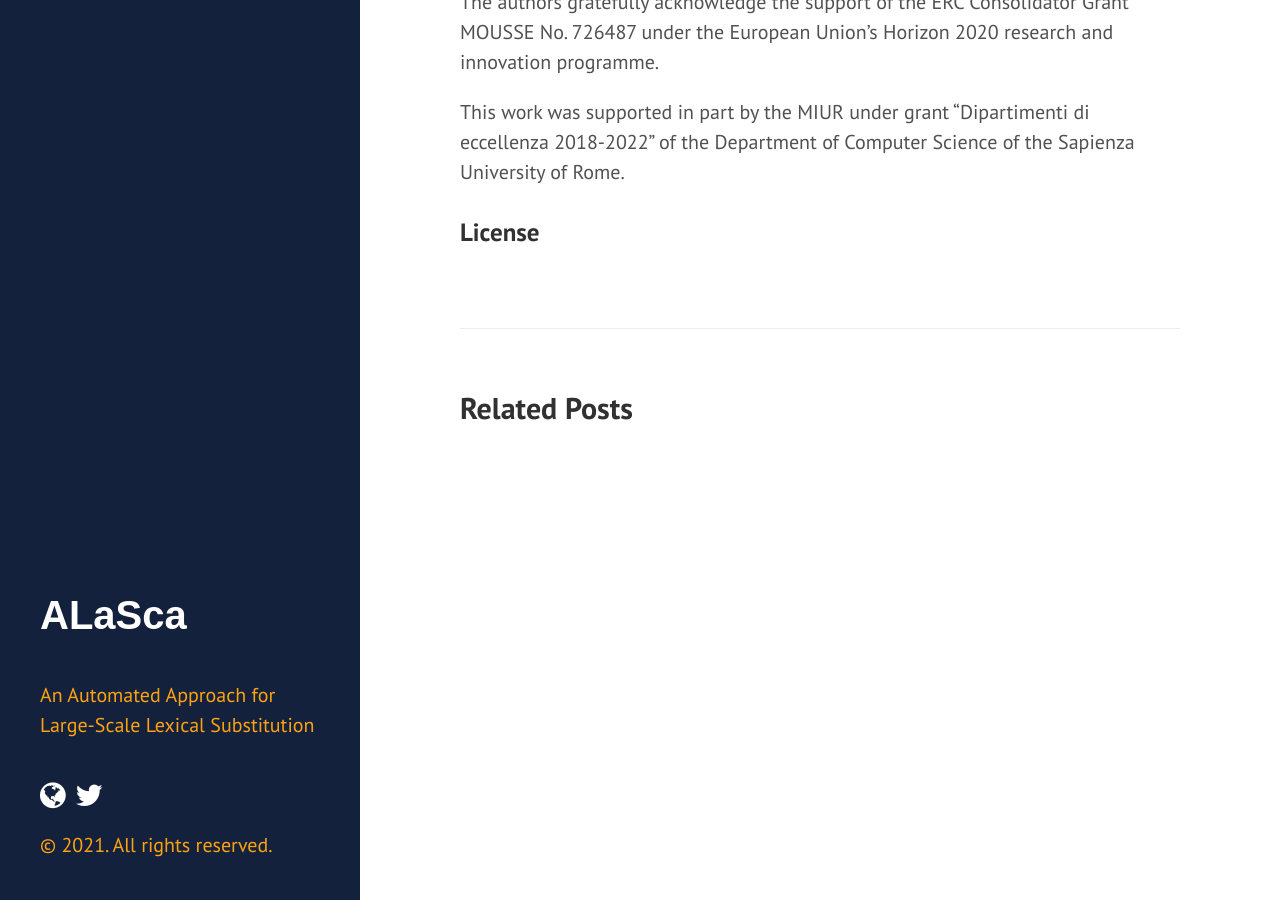
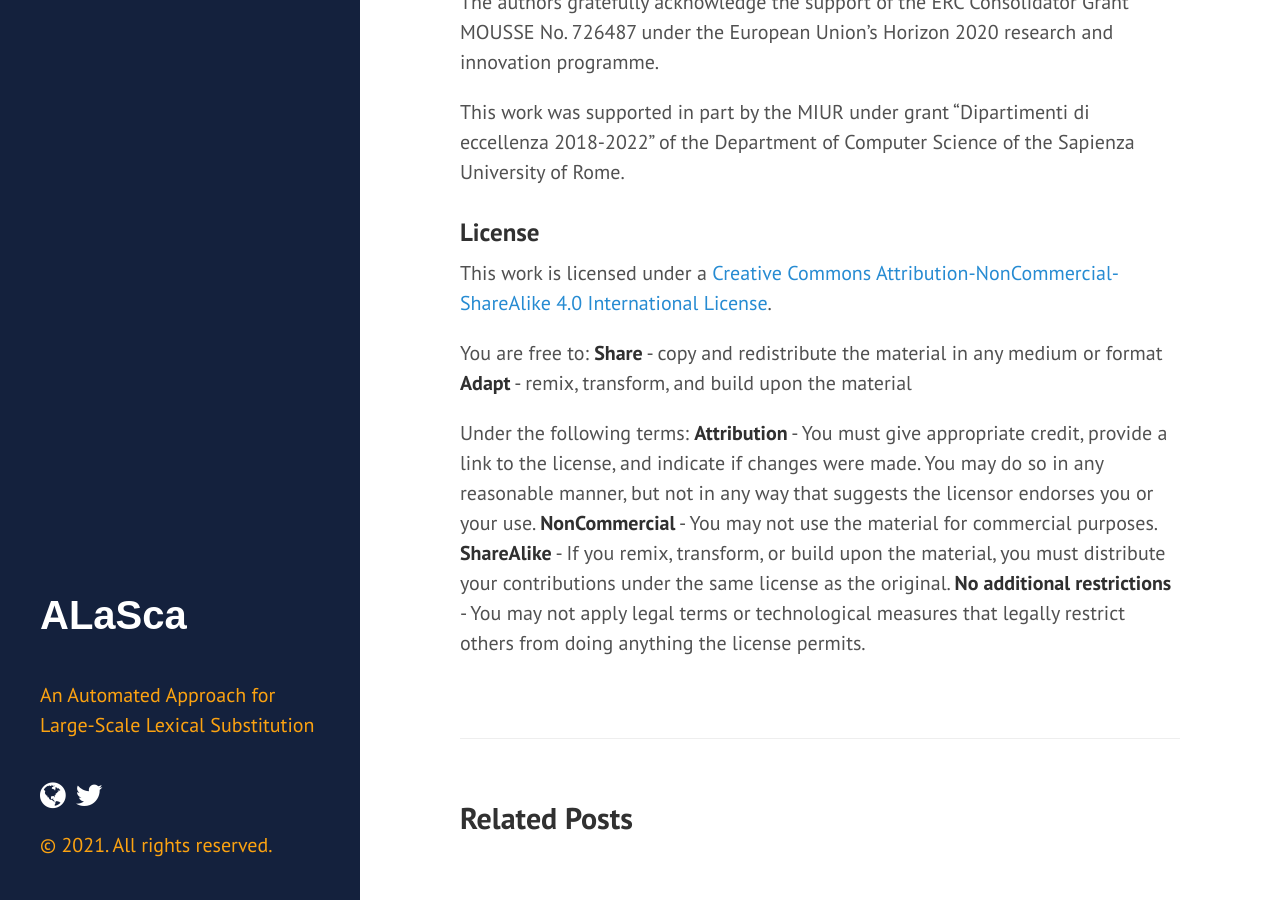
Before and after one commit to caterinaLacerra/ALaSca, a Jekyll site: the page built from docs/_posts/2021-05-24-datasets.md, in a window 1280 px wide and 900 px high, scrolled down 1132 px. Built offline with Jekyll 4.4.1, drawn with Linux system fonts in a browser that asks for light colours.

Commit message:
Update 2021-05-24-datasets.md

```diff
--- a/docs/_posts/2021-05-24-datasets.md
+++ b/docs/_posts/2021-05-24-datasets.md
@@ -22,3 +22,14 @@ The authors gratefully acknowledge the support of the ERC Consolidator Grant MOU
 This work was supported in part by the MIUR under grant “Dipartimenti di eccellenza 2018-2022” of the Department of Computer Science of the Sapienza University of Rome.
 
 ### License
+This work is licensed under a [Creative Commons Attribution-NonCommercial-ShareAlike 4.0 International License](https://creativecommons.org/licenses/by-nc-sa/4.0/).
+
+You are free to:
+**Share** - copy and redistribute the material in any medium or format
+**Adapt** - remix, transform, and build upon the material
+
+Under the following terms:
+**Attribution** - You must give appropriate credit, provide a link to the license, and indicate if changes were made. You may do so in any reasonable manner, but not in any way that suggests the licensor endorses you or your use.
+**NonCommercial** - You may not use the material for commercial purposes.
+**ShareAlike** - If you remix, transform, or build upon the material, you must distribute your contributions under the same license as the original.
+**No additional restrictions** - You may not apply legal terms or technological measures that legally restrict others from doing anything the license permits.
```
